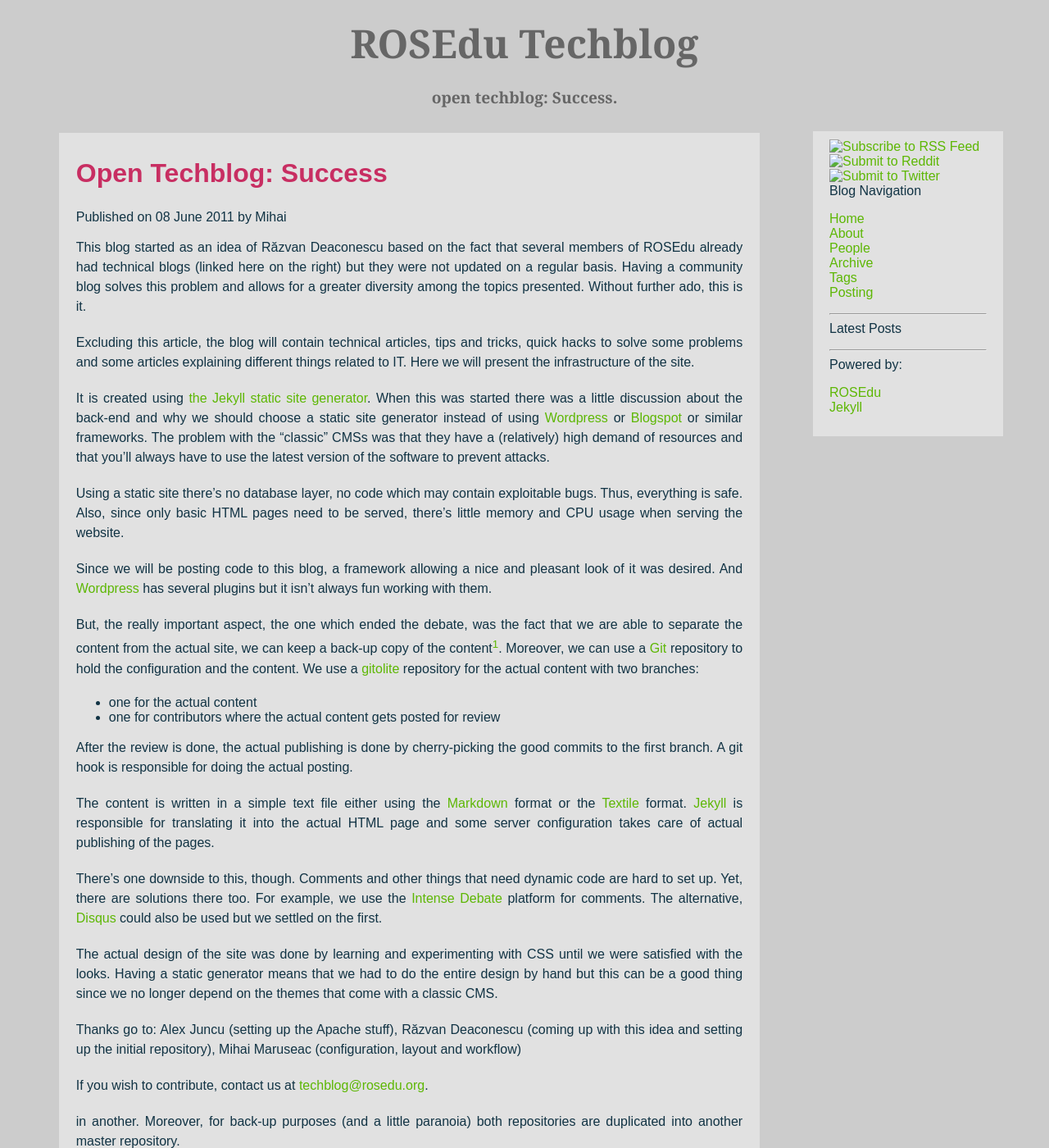
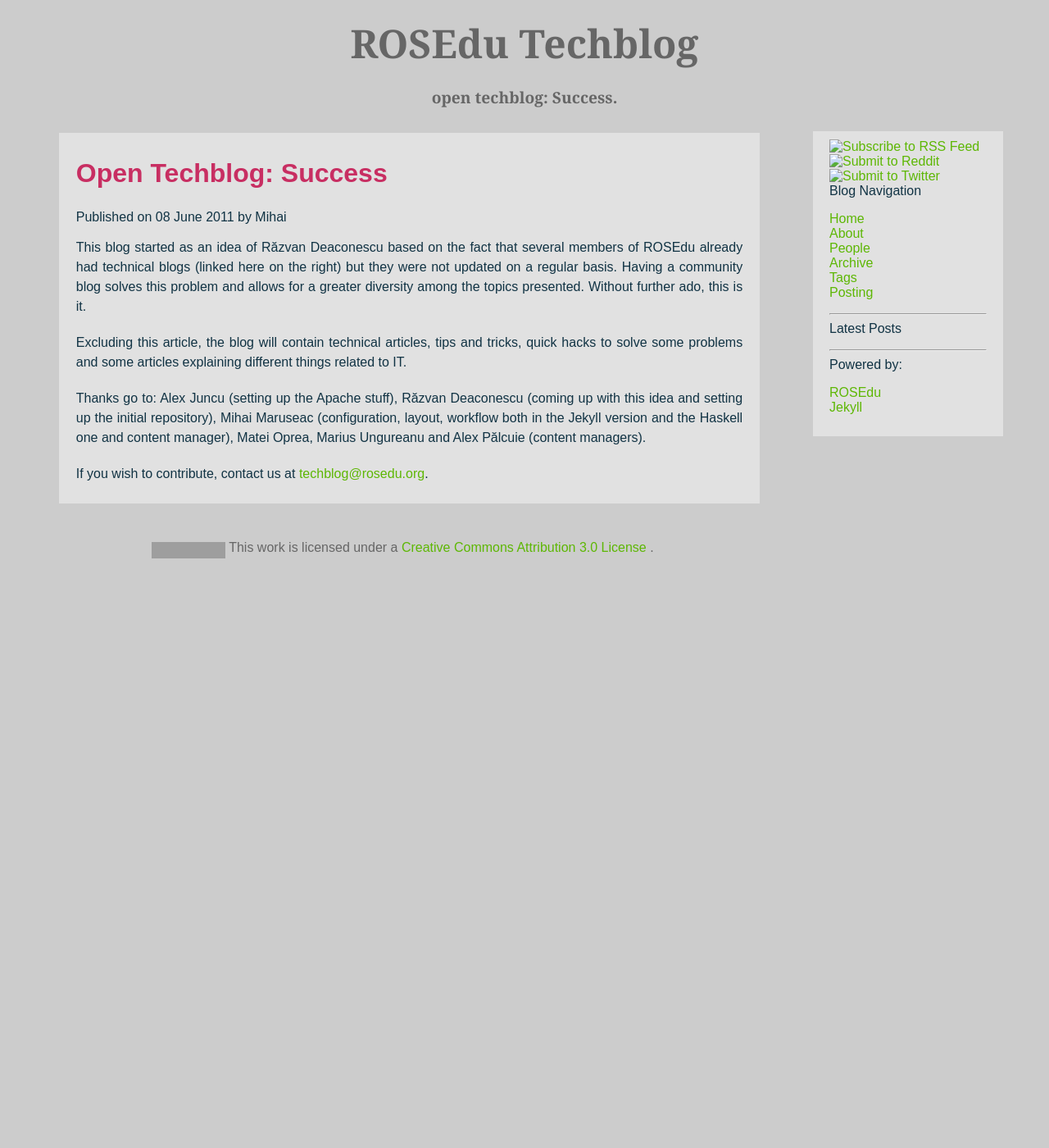
Before and after one commit to rosedu/techblog, a Jekyll site: the page built from posts/2011-06-08-intro.markdown, in a window 1280 px wide and 1400 px high. Shown: the whole window at 82% size. Built offline with Jekyll 4.4.1, drawn with Linux system fonts in a browser that asks for light colours; comment, search, counter and statistics services are not loaded; some of the changed text lies outside the part shown; grey boxes are pictures that could not be loaded.

Commit message:
[Hakyll] Reword the intro post.

```diff
--- a/posts/2011-06-08-intro.markdown
+++ b/posts/2011-06-08-intro.markdown
@@ -14,69 +14,12 @@
 
 Excluding this article, the blog will contain technical articles, tips and
 tricks, quick hacks to solve some problems and some articles explaining
-different things related to IT. Here we will present the infrastructure of the
-site.
-
-It is created using [the Jekyll static site generator][jekyll]. When this was
-started there was a little discussion about the back-end and why we should
-choose a static site generator instead of using [Wordpress][] or [Blogspot][]
-or similar frameworks. The problem with the "classic" CMSs was that they have a
-(relatively) high demand of resources and that you'll always have to use the
-latest version of the software to prevent attacks.
-
-Using a static site there's no database layer, no code which may contain
-exploitable bugs. Thus, everything is safe. Also, since only basic HTML pages
-need to be served, there's little memory and CPU usage when serving the
-website.
-
-Since we will be posting code to this blog, a framework allowing a nice and
-pleasant look of it was desired. And [Wordpress][] has several plugins but it
-isn't always fun working with them.
-
-But, the really important aspect, the one which ended the debate, was the fact
-that we are able to separate the content from the actual site, we can keep a
-back-up copy of the content[^note1]. Moreover, we can use a [Git][] repository
-to hold the configuration and the content. We use a [gitolite][] repository for
-the actual content with two branches:
-
-* one for the actual content
-* one for contributors where the actual content gets posted for review
-
-After the review is done, the actual publishing is done by cherry-picking the
-good commits to the first branch. A git hook is responsible for doing the
-actual posting.
-
-The content is written in a simple text file either using the [Markdown][]
-format or the [Textile][] format. [Jekyll][] is responsible for translating it
-into the actual HTML page and some server configuration takes care of actual
-publishing of the pages.
-
-There's one downside to this, though. Comments and other things that need
-dynamic code are hard to set up. Yet, there are solutions there too. For
-example, we use the [Intense Debate][] platform for comments. The alternative,
-[Disqus][] could also be used but we settled on the first.
-
-The actual design of the site was done by learning and experimenting with CSS
-until we were satisfied with the looks. Having a static generator means that we
-had to do the entire design by hand but this can be a good thing since we no
-longer depend on the themes that come with a classic CMS.
+different things related to IT.
 
 Thanks go to: Alex Juncu (setting up the Apache stuff), Răzvan Deaconescu
 (coming up with this idea and setting up the initial repository), Mihai Maruseac
-(configuration, layout and workflow)
+(configuration, layout, workflow both in the Jekyll version and the Haskell
+one and content manager), Matei Oprea, Marius Ungureanu and Alex
+Pălcuie (content managers).
 
 If you wish to contribute, contact us at <techblog@rosedu.org>.
-
-[jekyll]: http://jekyllrb.com/ "Jekyll"
-[wordpress]: http://wordpress.org/ "Wordpress"
-[blogspot]: http://www.blogger.com "Blogspot"
-[git]: http://git-scm.com/ "Git"
-[gitolite]: https://github.com/sitaramc/gitolite/wiki/ "Gitolite"
-[intense debate]: http://intensedebate.com/ "Intense Debate"
-[disqus]: http://disqus.com/ "Disqus"
-[markdown]: http://daringfireball.net/projects/markdown/ "Markdown"
-[textile]: http://textile.thresholdstate.com/ "Textile"
-
-[^note1]: In fact, the configuration is kept in one repository and the content
-in another. Moreover, for back-up purposes (and a little paranoia) both
-repositories are duplicated into another master repository.
```
